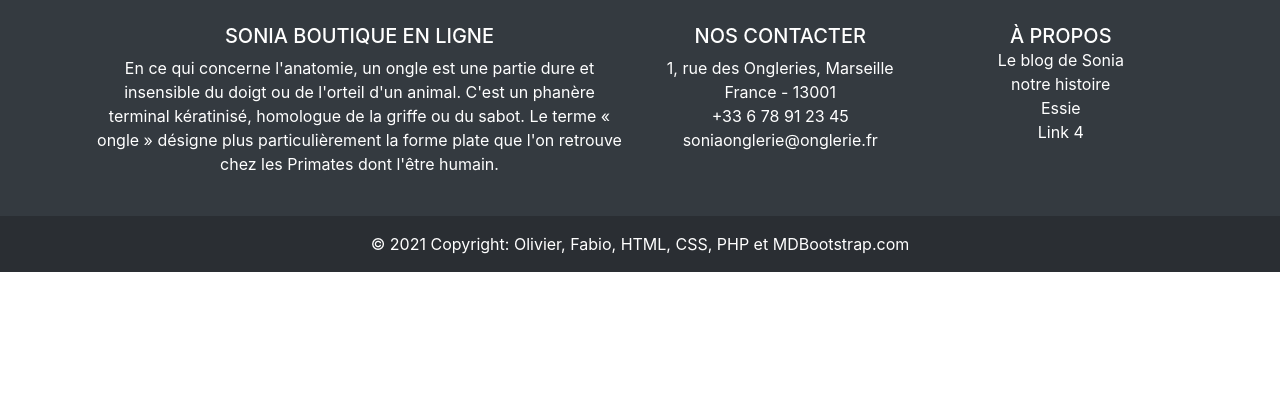
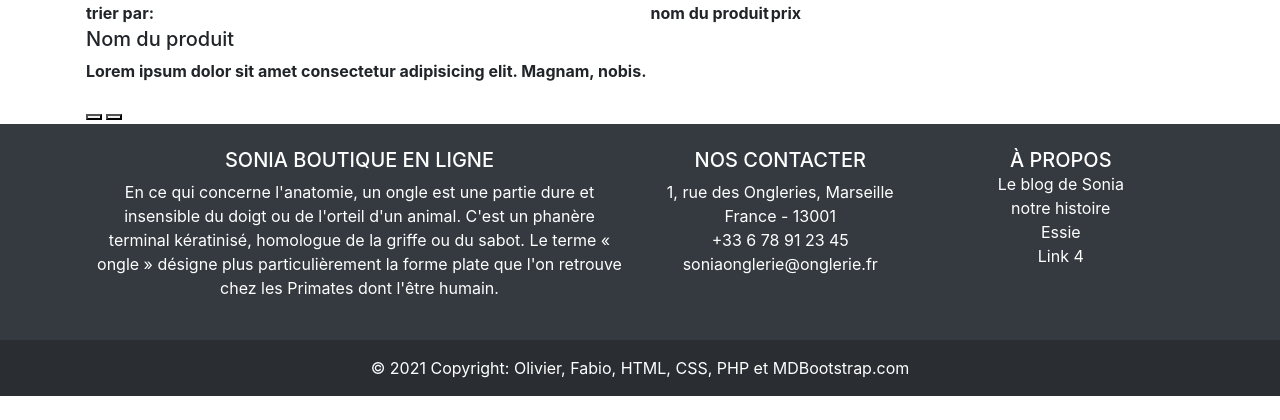
Before and after one commit to fabio-tenorio/boutique, a PHP site: page /ControllerProduits/index in a window 1280 px wide. Shown: the part 174-594 px from the top of the page. Run offline with PHP 8.4, Linux system fonts and the light colour scheme; lists and menus that the app fills with data are empty; some web fonts are replaced.

Commit message:
some modifications to produit and agenda

```diff
--- a/Application/Controllers/ControllerProduits.php
+++ b/Application/Controllers/ControllerProduits.php
@@ -13,11 +13,11 @@ class ControllerProduits extends Controller {
         //je vérifie si il y a quelqun connecté
         if (isset($_SESSION['user']))
         {
-            $this->render('categoriefiche', $_SESSION['user']);
+            $this->render('produits', $_SESSION['user']);
         }
         else
         {
-            $this->render('categoriefiche');
+            $this->render('produits');
         }
     }
 
--- a/View/agenda.php
+++ b/View/agenda.php
@@ -6,7 +6,6 @@ En cliquant sur le jour, renvoi vers page agenda journée
 ?>
 
 <h2 class="my-4 text-dark text-center">Planning</h2>
-<?php echo $this->message ?>
 <div class="agenda-pages my-2">
     <a href="#">
         <svg xmlns="http://www.w3.org/2000/svg" width="36" height="36" fill="currentColor" class="bi bi-arrow-left-circle" viewBox="0 0 16 16">
@@ -22,6 +21,7 @@ En cliquant sur le jour, renvoi vers page agenda journée
         </svg>
     </a>
 </div>
+<?php echo '<span class="btn btn-danger">'.$this->message.'</span>' ?>
 <div>
     <table class="agenda table table-bordered table-hover table-light my-4 mx-3">
         <thead class="thead-dark">
--- /dev/null
+++ b/View/produits.php
@@ -0,0 +1,34 @@
+<div class="container produits">
+    <table>
+        <thead>
+            <tr>
+                <th scope="col">trier par:</th>
+                <th scope="col"></th>
+                <th scope="col">nom du produit</th>
+                <th scope="col">prix</th>
+            </tr>
+        </thead>
+        <tbody>
+            <tr>
+                <th>
+                    <div class="img-produit">
+
+                    </div>
+                    <div class="desc-produit">
+                        <h5>Nom du produit</h5>
+                        <p>Lorem ipsum dolor sit amet consectetur adipisicing elit. Magnam, nobis.</p>
+                    </div>
+                    <div class="prix-produit">
+
+                    </div>
+                    <button>
+
+                    </button>
+                    <button>
+
+                    </button>
+                </th>
+            </tr>
+        </tbody>
+    </table>
+</div>
```
Also changed, not shown: Application/Controllers/ControllerAgenda.php (+10 -10 lines), index.php (+0 -8 lines).
